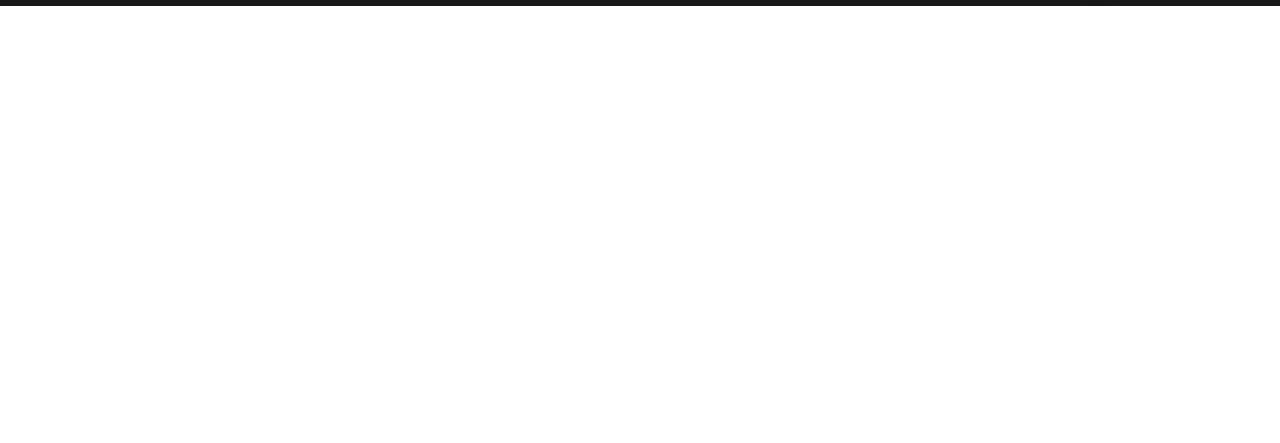
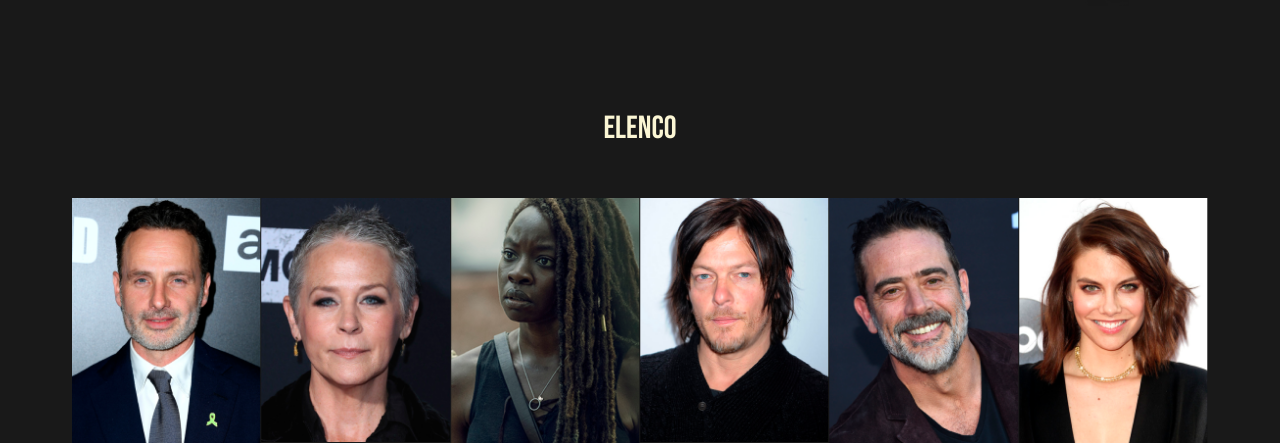
Before and after one commit to MorettiLeonardo/the-walking-dead-landing-page, a website: page index.html in a window 1280 px wide. Shown: the part 1582-2025 px from the top of the page. Before the commit the page ends 1588 px from the top, so only its background shows below. Drawn offline with nearby package versions, Linux system fonts and the light colour scheme; files that its build step writes are made by us from their sources; files whose address does not match are found by name.

Commit message:
finalizando a section cast

```diff
--- a/index.html
+++ b/index.html
@@ -78,5 +78,17 @@
         <img class="watch-on__image" src="./dist/images/DAryl 1.png" alt="DAryl">
     </section>
 
+    <section class="cast">
+        <h2 class="cast__title title--small">ELENCO</h2>
+        <div class="cast__images">
+            <img class="cast__images__actors" src="./dist/images/cast/andrew lincol 1.png" alt="andrew lincol">
+            <img class="cast__images__actors" src="./dist/images/cast/carol 1.png" alt="Carol">
+            <img class="cast__images__actors" src="./dist/images/cast/MICHONE 1.png" alt="Michone">
+            <img class="cast__images__actors" src="./dist/images/cast/norman 1.png" alt="Normal">
+            <img class="cast__images__actors" src="./dist/images/cast/pai do sam e dean 1.png" alt="pai do sam e dean">
+            <img class="cast__images__actors" src="./dist/images/cast/viuva 1.png" alt="viuva">
+        </div>
+    </section>
+
 </body>
 </html>
--- /dev/null
+++ b/src/styles/_cast.scss
@@ -0,0 +1,22 @@
+@use 'variables.scss';
+
+.cast {
+    background-color: variables.$bgPrimaryColor;
+    padding: 0 5.6vw;
+
+    &__title {
+        text-align: center;
+        padding-top: 103px;
+        padding-bottom: 50px;
+    }
+
+    &__images {
+        display: grid;
+        grid-template-columns: repeat(6, 1fr);
+
+        &__actors {
+            max-width: 193px;
+            width: 100%;
+        }
+    }
+}
--- a/src/styles/main.scss
+++ b/src/styles/main.scss
@@ -3,6 +3,7 @@
 @use 'hero';
 @use 'curiosities';
 @use 'watch-on';
+@use 'cast';
 
 * {
     padding: 0;
```
